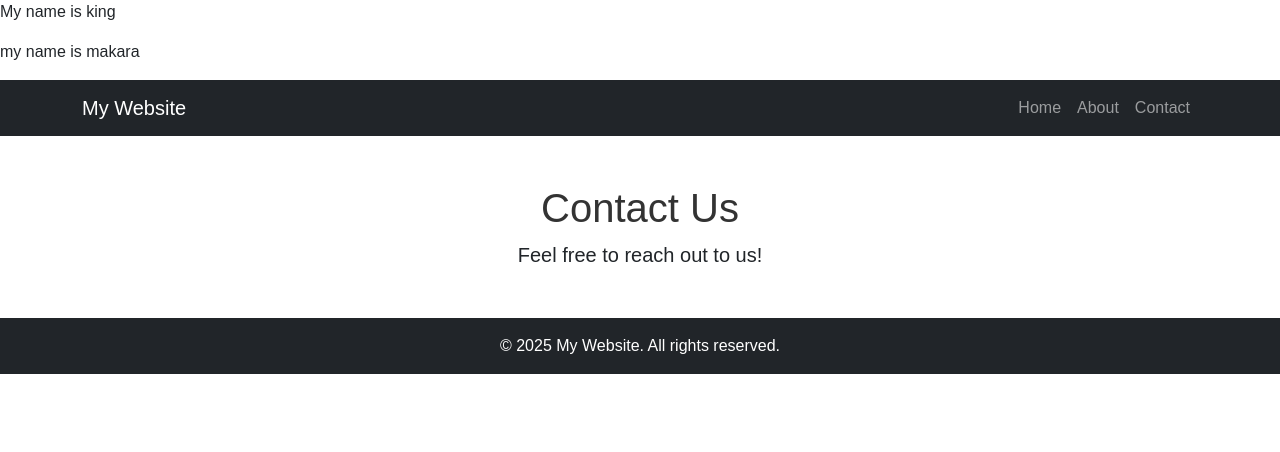
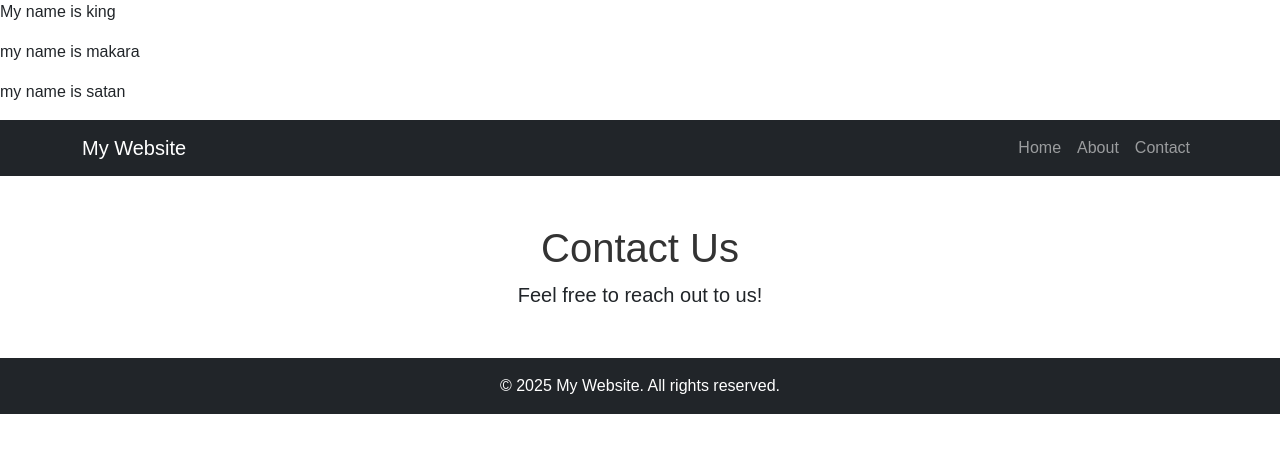
Before and after one commit to satan004/git-project, a plain HTML site: page contact.html in a window 1280 px wide. Drawn offline with nearby package versions, Linux system fonts and the light colour scheme.

Commit message:
add code

```diff
--- a/contact.html
+++ b/contact.html
@@ -10,6 +10,7 @@
 <body>
     <p>My name is king</p>
     <p>my name is makara</p>
+    <p>my name is satan</p>
     <nav class="navbar navbar-expand-lg navbar-dark bg-dark">
         <div class="container">
             <a class="navbar-brand" href="index.html">My Website</a>
```
